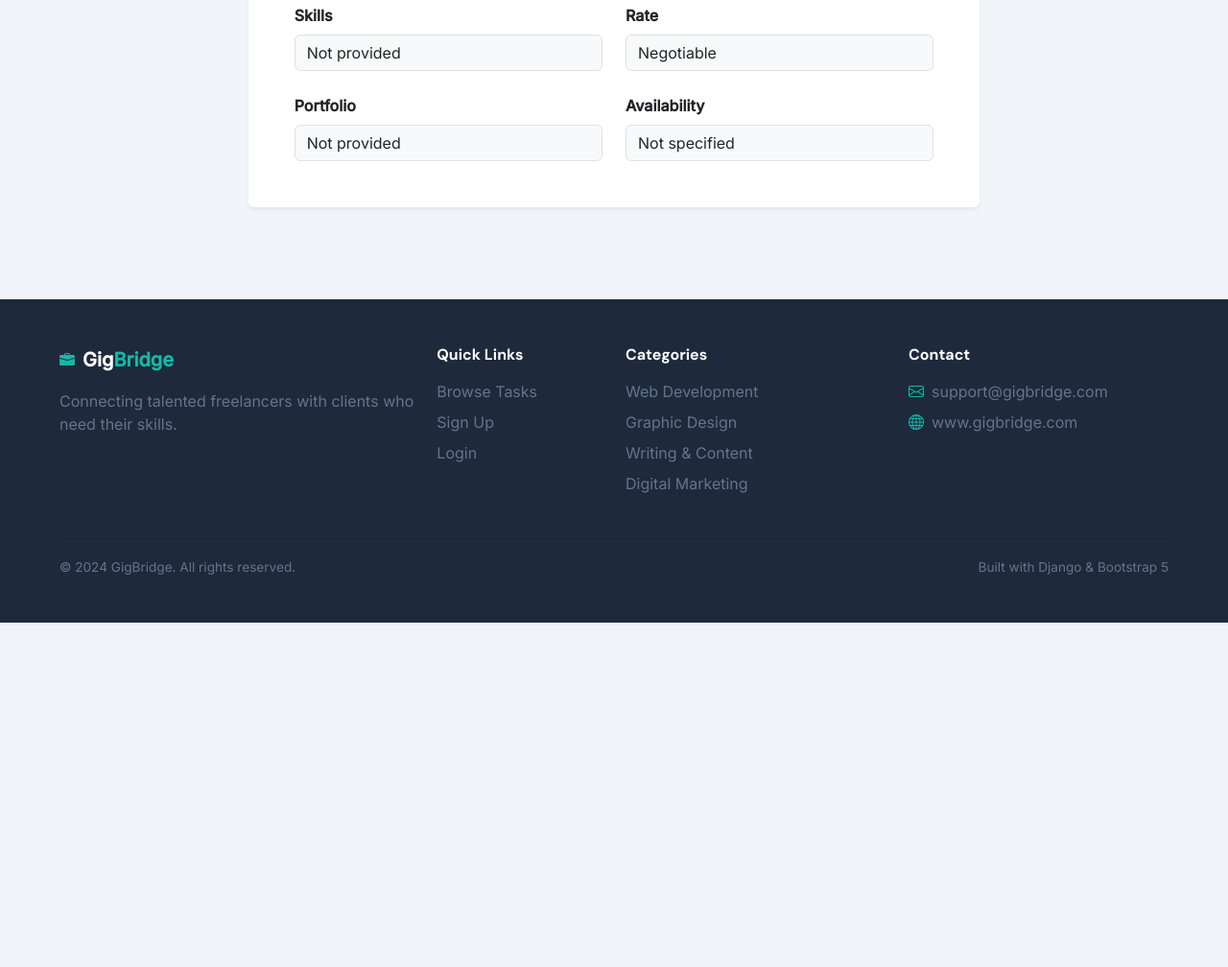
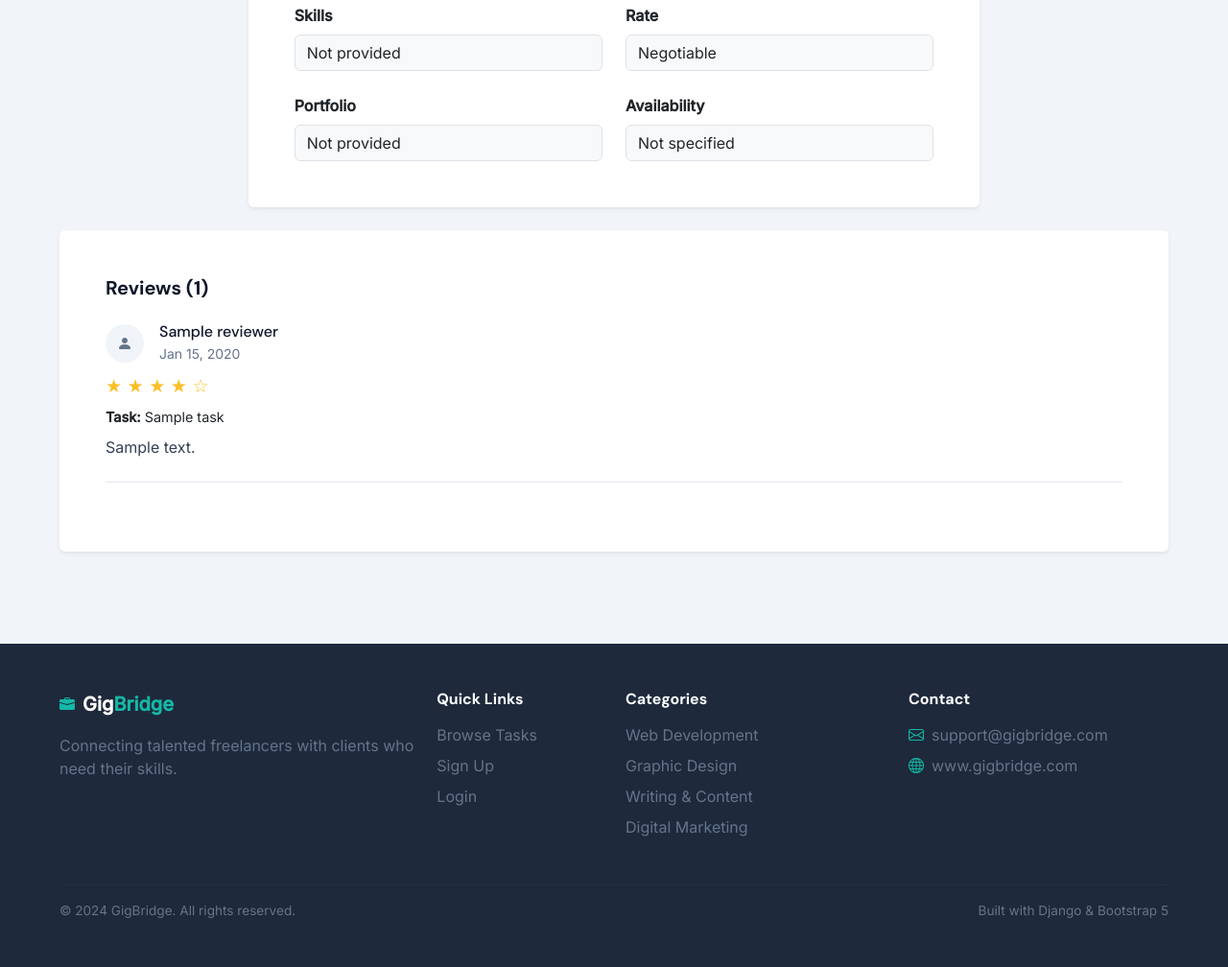
Before and after one commit to thevinduperera/gigbridge, a Django app: template templates/accounts/public_freelancer_profile.html in a window 1280 px wide. Shown: the part 716-1724 px from the top of the page at 96% size. Before the commit the page ends 1365 px from the top, so only its background shows below. Run offline with Django 5.2, Linux system fonts and the light colour scheme; tables that the repository leaves empty hold one stand-in row (values such as "Sample post"); the template is opened without the code that fills it: values that come from a table or form of the project are taken from there, most other values are stand-ins (such as "Sample title", 1, 10 or a date in 2020).

Commit message:
feat: complete review system - mark as completed, 5-star reviews, display on profile

```diff
--- a/templates/accounts/public_freelancer_profile.html
+++ b/templates/accounts/public_freelancer_profile.html
@@ -70,7 +70,74 @@
           </div>
         </div>
       </div>
+</div>
+      </div>
 
+      <!-- Reviews Section -->
+      <div class="card border-0 shadow-sm mt-4">
+        <div class="card-body p-4 p-md-5">
+          <h5 class="mb-4 fw-bold" style="color: var(--slate-900);">
+            Reviews ({{ review_count }})
+          </h5>
+
+          {% if reviews %}
+            {% for review in reviews %}
+              <div class="mb-4 pb-4" style="border-bottom: 1px solid var(--slate-200);">
+                <!-- Reviewer Info -->
+                <div class="d-flex align-items-center gap-3 mb-2">
+                  <div class="rounded-circle d-flex align-items-center justify-content-center"
+                       style="width: 40px; height: 40px; background-color: var(--slate-100);">
+                    <i class="bi bi-person-fill" style="color: var(--slate-500);"></i>
+                  </div>
+                  <div>
+                    <h6 class="mb-0" style="color: var(--slate-900);">
+                      {{ review.reviewer.get_full_name }}
+                    </h6>
+                    <small style="color: var(--slate-500);">
+                      {{ review.created_at|date:"M d, Y" }}
+                    </small>
+                  </div>
+                </div>
+
+                <!-- Star Rating -->
+                <div class="mb-2">
+                  <span style="color: #fbbf24; font-size: 1.2rem;">
+                    {% for i in "12345" %}
+                      {% if forloop.counter <= review.rating %}
+                        ★
+                      {% else %}
+                        ☆
+                      {% endif %}
+                    {% endfor %}
+                  </span>
+                </div>
+
+                <!-- Task Name -->
+                <p class="mb-2" style="color: var(--slate-600); font-size: 0.9rem;">
+                  <strong>Task:</strong> {{ review.task.title }}
+                </p>
+
+                <!-- Review Comment -->
+                <p class="mb-0" style="color: var(--slate-700);">
+                  {{ review.comment }}
+                </p>
+              </div>
+            {% endfor %}
+          {% else %}
+            <!-- No Reviews -->
+            <div class="text-center py-4">
+              <i class="bi bi-star" style="font-size: 3rem; color: var(--slate-300);"></i>
+              <p class="mt-3 mb-0" style="color: var(--slate-500);">
+                No reviews yet
+              </p>
+            </div>
+          {% endif %}
+        </div>
+      </div>
+
+    </div>
+  </div>
+</div>
     </div>
   </div>
 </div>
```
